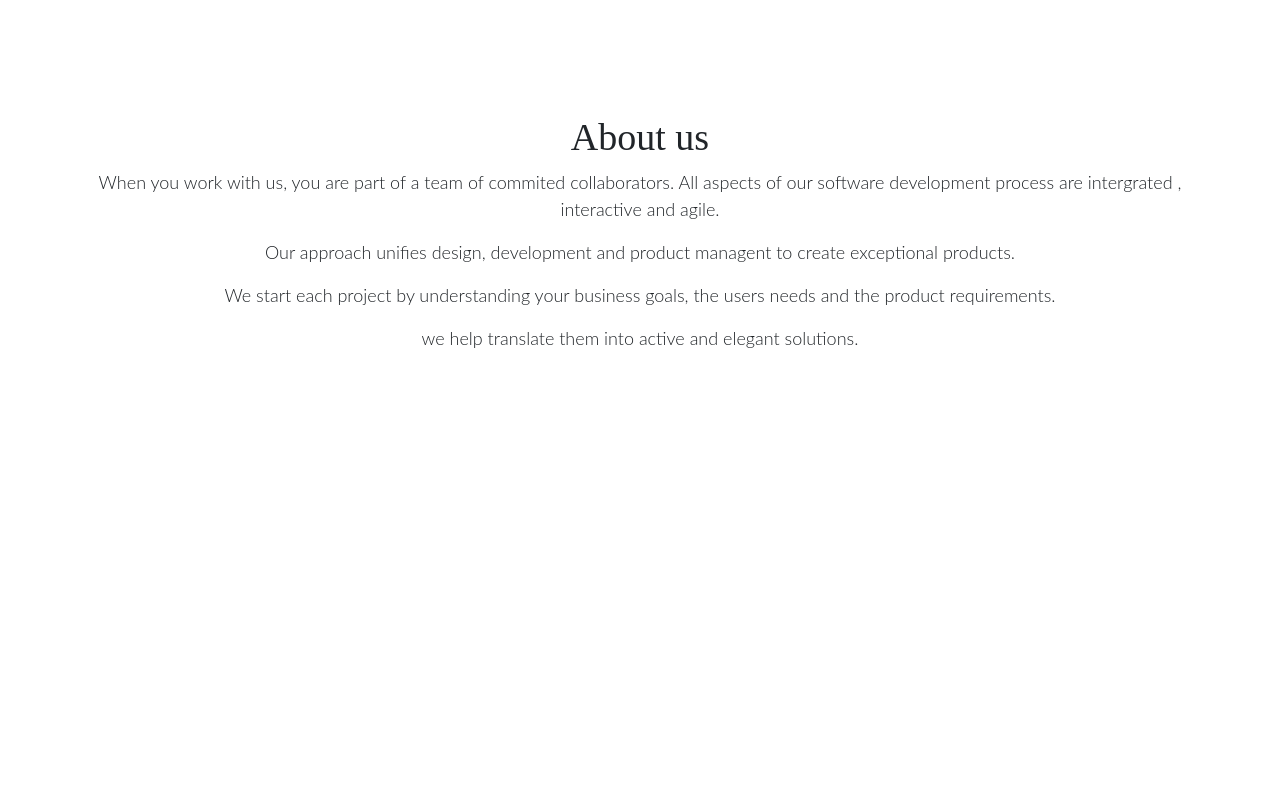
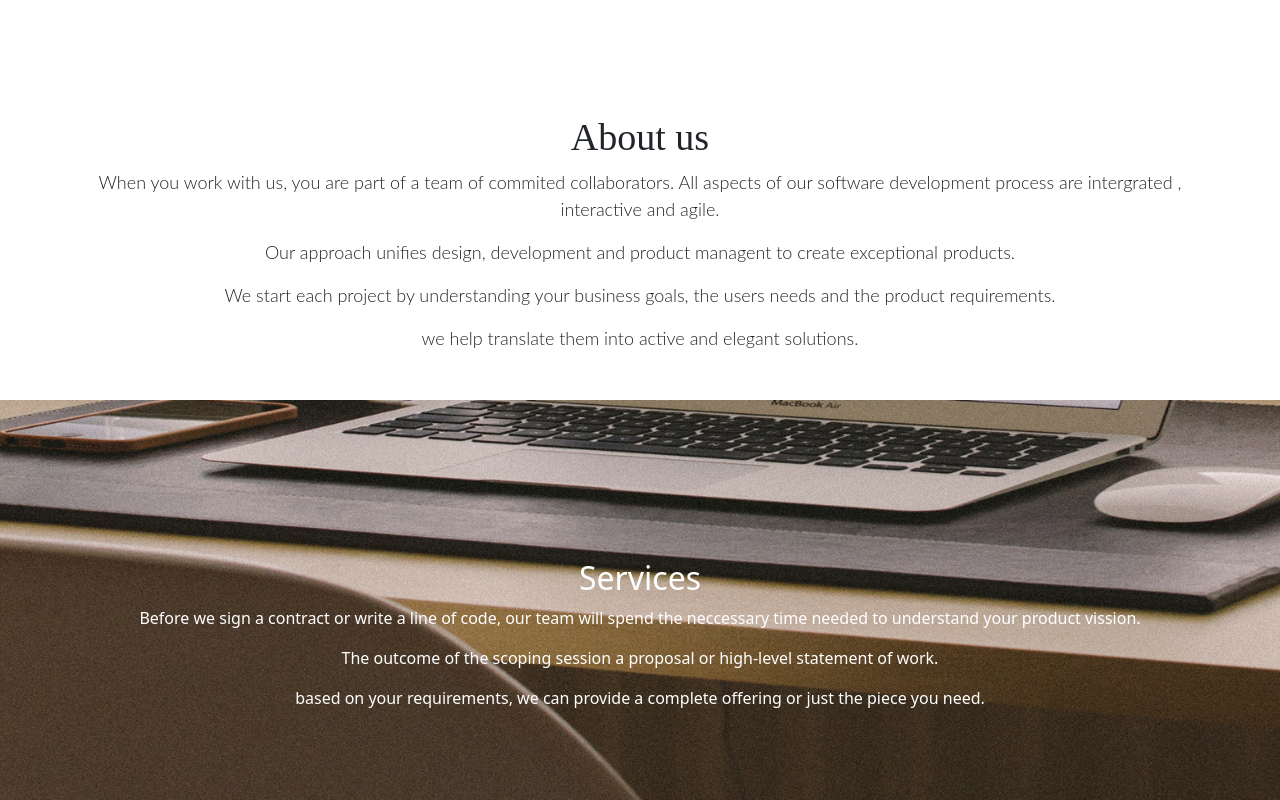
Before and after one commit to ch1n069/delani-studios, a plain HTML site: page index.html in a window 1280 px wide. Shown: the part 733-1533 px from the top of the page. Before the commit the page ends 1347 px from the top, so only its background shows below. Drawn offline with nearby package versions, Linux system fonts and the light colour scheme.

Commit message:
st == styling of section-3

```diff
--- a/style.css
+++ b/style.css
@@ -44,3 +44,15 @@
     font-size: 18px;
     font-weight: 300;
 }
+
+.sect-3 {
+    background-image: url("./images/s_image.jpg ");
+    background-repeat: no-repeat;
+    background-size: cover;
+    height: 400px;
+}
+
+#cont-3 {
+    font-size: 16px;
+    padding-top: 10%;
+}
```
